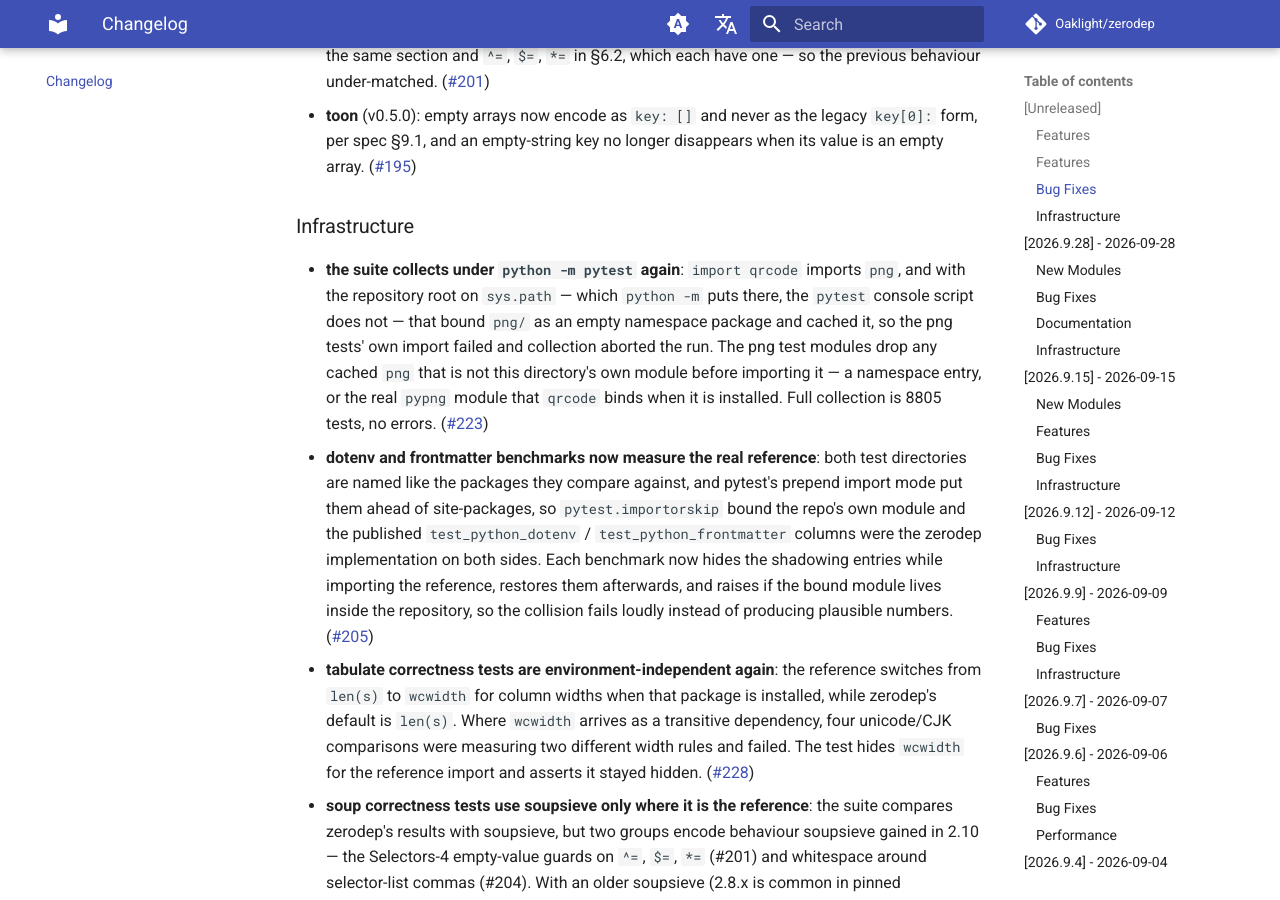
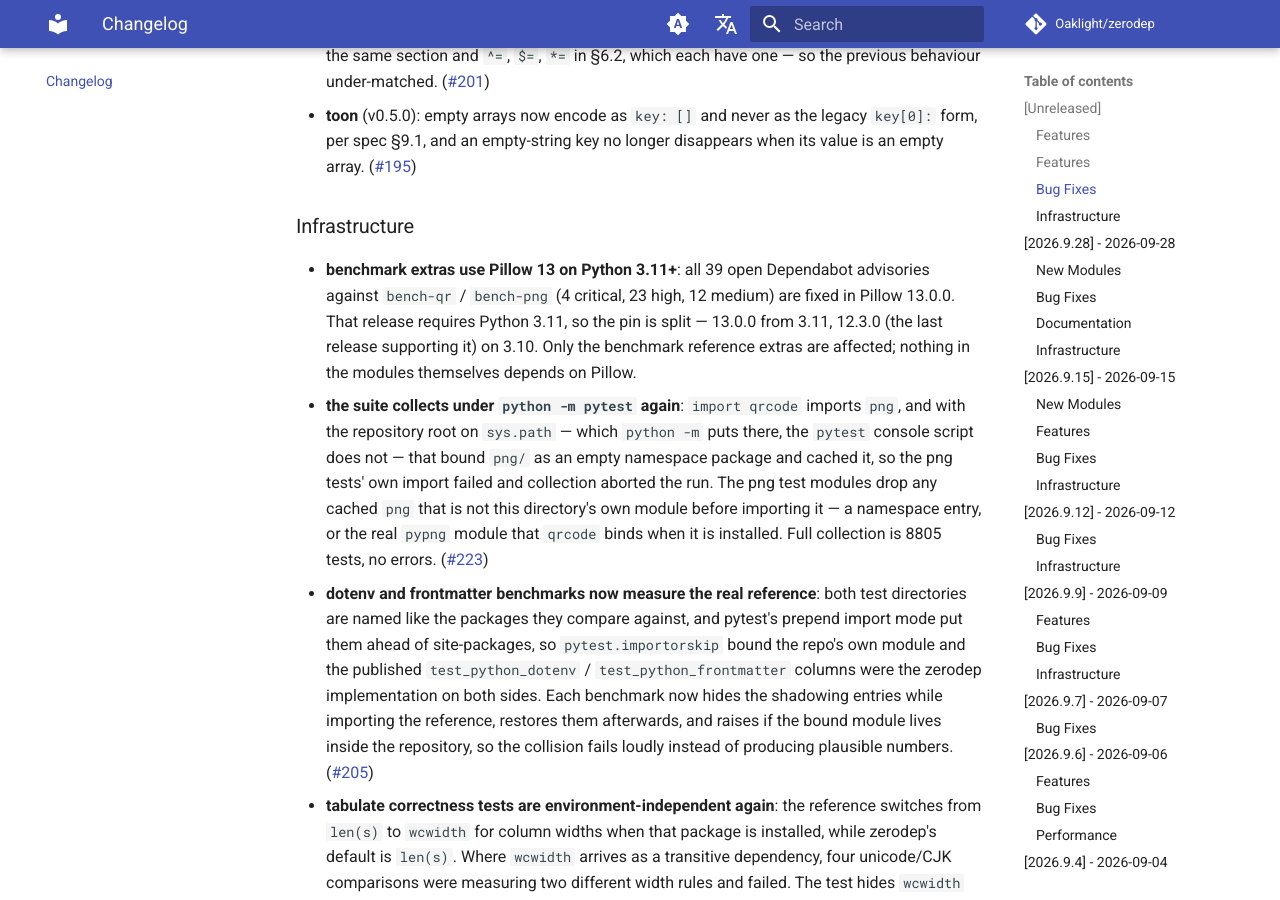
Before and after one commit to Oaklight/zerodep, an MkDocs documentation site: the page built from docs/changelog.md, in a window 1280 px wide and 900 px high, scrolled down 2979 px. Built offline with MkDocs 1.6.1 and Material for MkDocs 9.7.7, drawn with Linux system fonts in a browser that asks for light colours; comment, search, counter and statistics services are not loaded.

Commit message:
docs(changelog): Pillow 13 in the benchmark extras

```diff
--- a/docs/changelog.md
+++ b/docs/changelog.md
@@ -31,6 +31,7 @@ The format is based on [Keep a Changelog](https://keepachangelog.com/en/1.1.0/).
 
 ### Infrastructure
 
+- **benchmark extras use Pillow 13 on Python 3.11+**: all 39 open Dependabot advisories against `bench-qr` / `bench-png` (4 critical, 23 high, 12 medium) are fixed in Pillow 13.0.0. That release requires Python 3.11, so the pin is split — 13.0.0 from 3.11, 12.3.0 (the last release supporting it) on 3.10. Only the benchmark reference extras are affected; nothing in the modules themselves depends on Pillow.
 - **the suite collects under `python -m pytest` again**: `import qrcode` imports `png`, and with the repository root on `sys.path` — which `python -m` puts there, the `pytest` console script does not — that bound `png/` as an empty namespace package and cached it, so the png tests' own import failed and collection aborted the run. The png test modules drop any cached `png` that is not this directory's own module before importing it — a namespace entry, or the real `pypng` module that `qrcode` binds when it is installed. Full collection is 8805 tests, no errors. ([#223](https://github.com/Oaklight/zerodep/issues/223))
 - **dotenv and frontmatter benchmarks now measure the real reference**: both test directories are named like the packages they compare against, and pytest's prepend import mode put them ahead of site-packages, so `pytest.importorskip` bound the repo's own module and the published `test_python_dotenv` / `test_python_frontmatter` columns were the zerodep implementation on both sides. Each benchmark now hides the shadowing entries while importing the reference, restores them afterwards, and raises if the bound module lives inside the repository, so the collision fails loudly instead of producing plausible numbers. ([#205](https://github.com/Oaklight/zerodep/issues/205))
 - **tabulate correctness tests are environment-independent again**: the reference switches from `len(s)` to `wcwidth` for column widths when that package is installed, while zerodep's default is `len(s)`. Where `wcwidth` arrives as a transitive dependency, four unicode/CJK comparisons were measuring two different width rules and failed. The test hides `wcwidth` for the reference import and asserts it stayed hidden. ([#228](https://github.com/Oaklight/zerodep/issues/228))
```
